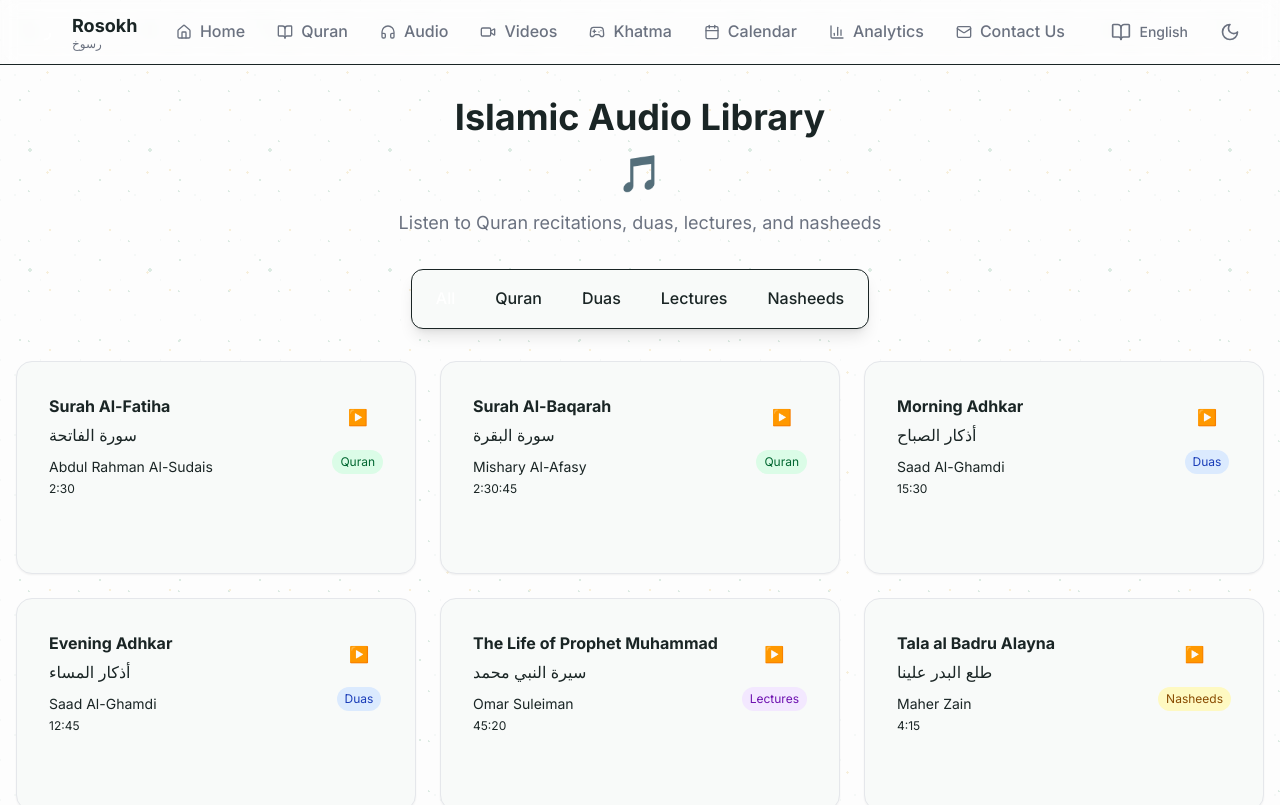
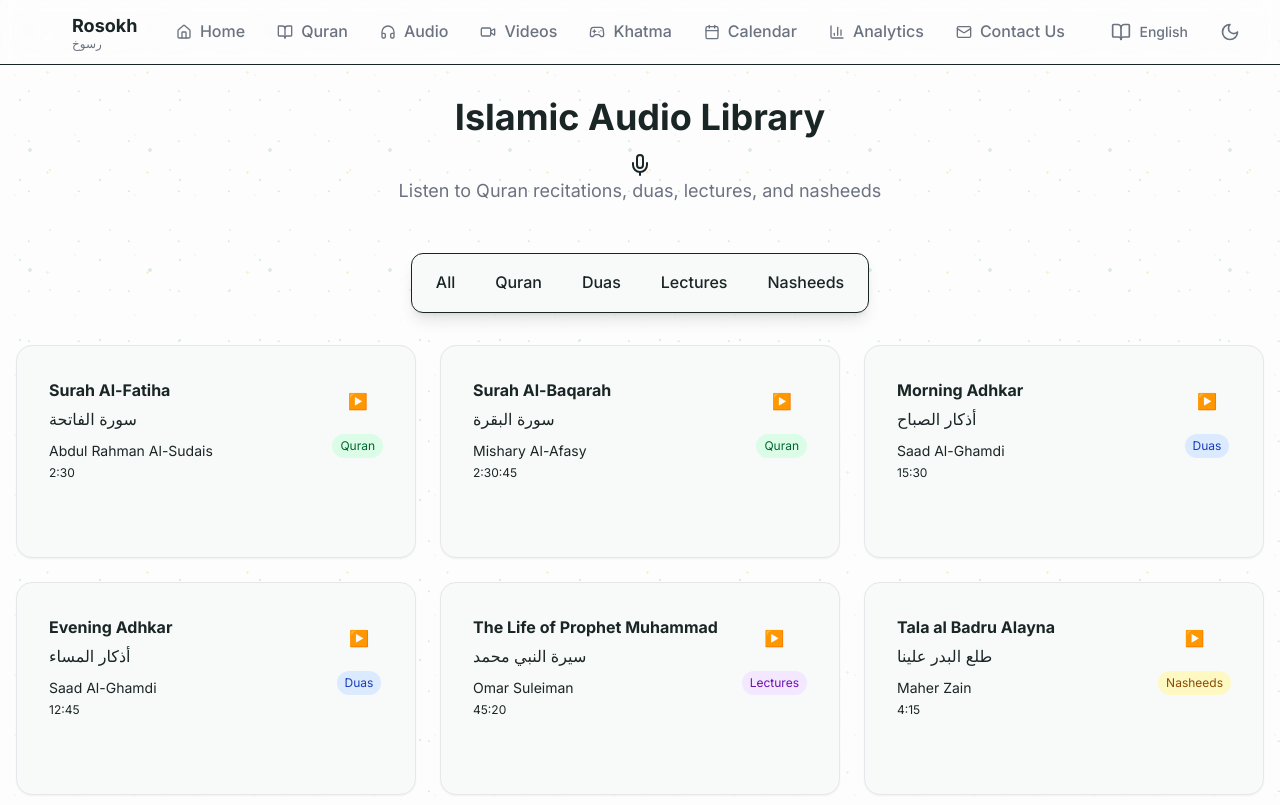
Before and after one commit to MMansy19/Rosokh, a Next.js app: page /en/audio in a window 1280 px wide. Shown: the top 805 px of the page. Built offline with nearby package versions, Linux system fonts and the light colour scheme.

Commit message:
feat: Add audio control icons and improve layout styling in AudioClient component

```diff
--- a/app/[locale]/audio/AudioClient.tsx
+++ b/app/[locale]/audio/AudioClient.tsx
@@ -1,6 +1,22 @@
 "use client";
 
 import { useState, useRef, useEffect } from "react";
+
+import {
+  Play,
+  Pause,
+  Volume2,
+  VolumeX,
+  SkipBack,
+  SkipForward,
+  Repeat,
+  Shuffle,
+  Mic,
+  Clock,
+  Heart,
+  Star,
+  Search,
+} from "lucide-react";
 
 interface AudioTrack {
   id: string;
@@ -166,11 +182,11 @@ export default function AudioClient({ locale, messages }: AudioClientProps) {
     <div className="min-h-screen text-foreground transition-colors duration-300">
       <div className="container mx-auto px-4 py-8 relative z-10">
         {/* Header */}
-        <div className="text-center mb-8">
+        <div className="flex flex-col items-center mb-12">
           <h1 className="text-4xl font-bold text-foreground mb-4">
             {messages?.audio?.title || "Islamic Audio Library"}
           </h1>
-          <div className="text-4xl mb-4">🎵</div>
+          <Mic className="mx-auto text-4xl" />
           <p className="text-lg text-muted max-w-2xl mx-auto">
             {messages?.audio?.description ||
               "Listen to Quran recitations, duas, lectures, and nasheeds"}
@@ -186,7 +202,7 @@ export default function AudioClient({ locale, messages }: AudioClientProps) {
                 onClick={() => setSelectedCategory(category)}
                 className={`px-4 py-2 rounded-lg font-medium transition-colors duration-200 ${
                   selectedCategory === category
-                    ? "bg-primary text-white"
+                    ? "bg-primary"
                     : "text-foreground hover:bg-secondary"
                 }`}
               >
@@ -202,15 +218,15 @@ export default function AudioClient({ locale, messages }: AudioClientProps) {
           <div className="bg-surface rounded-lg shadow-lg p-6 mb-8 border border-border">
             <div className="flex items-center justify-between mb-4">
               <div className="flex-1">
-                <h3 className="text-xl font-bold text-islamic-800">
+                <h3 className="text-xl font-bold text-foreground">
                   {currentTrack.title}
                 </h3>
                 {currentTrack.arabicTitle && (
-                  <p className="text-lg text-islamic-600 font-amiri">
+                  <p className="text-lg text-muted font-amiri">
                     {currentTrack.arabicTitle}
                   </p>
                 )}
-                <p className="text-sm text-islamic-500">
+                <p className="text-sm text-muted">
                   {messages?.audio?.by || "By"} {currentTrack.reciter}
                 </p>
               </div>
```
